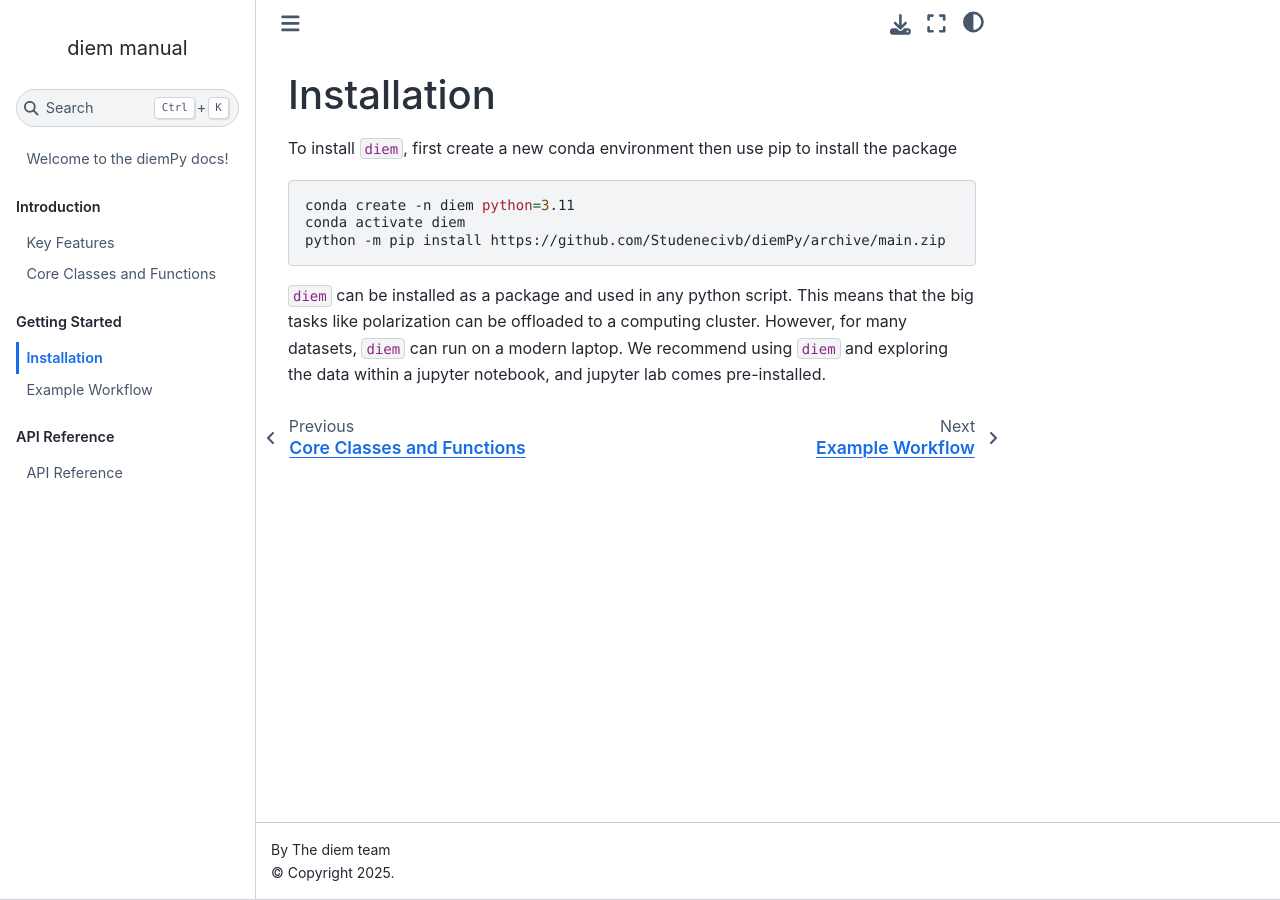
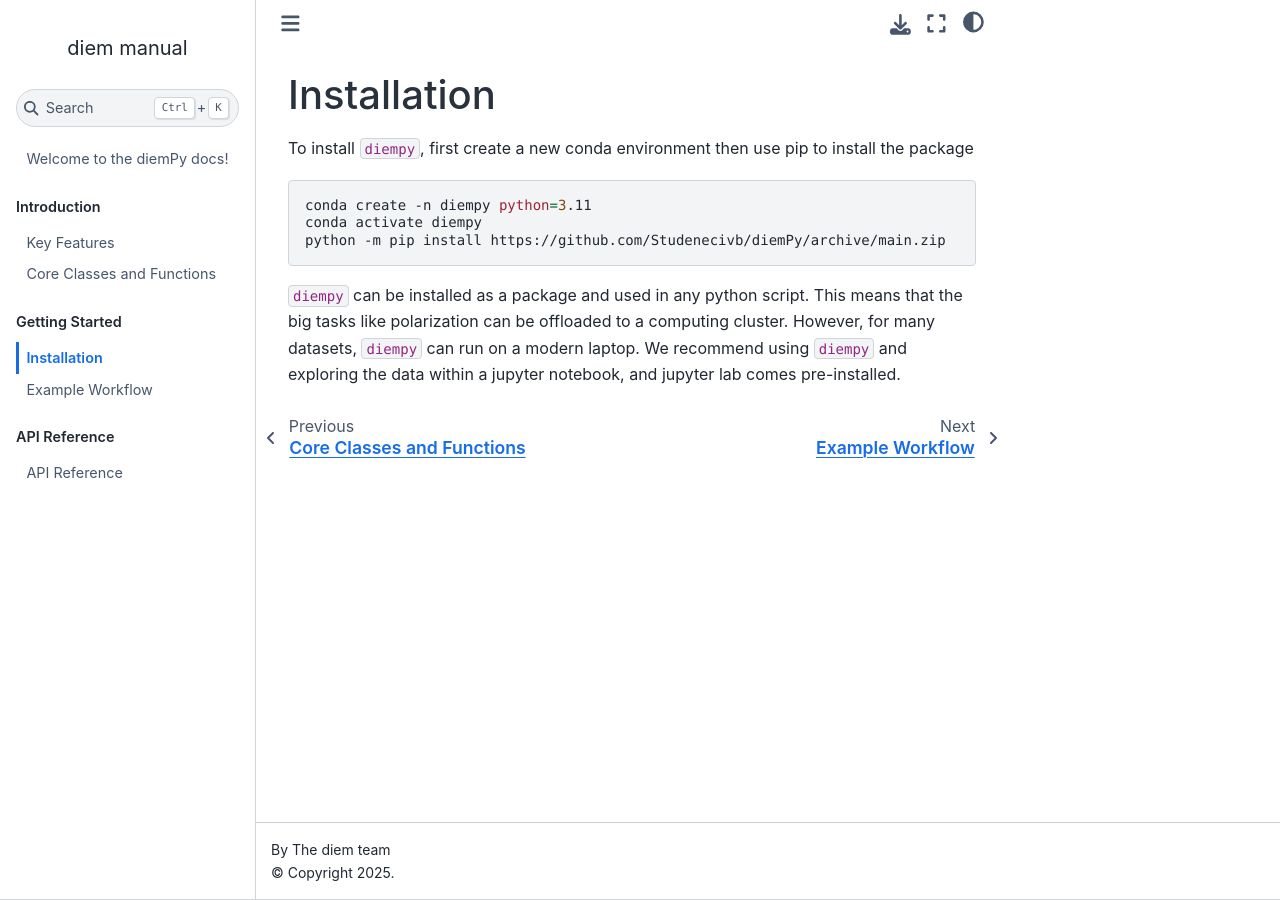
Before and after one commit to DerekSetter/diemPy, a Jupyter Book: the page built from docs/installation.md, in a window 1280 px wide. Built offline with Jupyter Book 1.0.4 settings and Sphinx 7.4.7 and the Sphinx Book theme 1.1.4, drawn with Linux system fonts in a browser that asks for light colours.

Commit message:
conda env name now matches package name 'diempy;

````diff
--- a/docs/installation.md
+++ b/docs/installation.md
@@ -1,11 +1,11 @@
 # Installation
 
-To install `diem`, first create a new conda environment then use pip to install the package
+To install `diempy`, first create a new conda environment then use pip to install the package
 
 ```sh
-conda create -n diem python=3.11
-conda activate diem
+conda create -n diempy python=3.11
+conda activate diempy
 python -m pip install https://github.com/Studenecivb/diemPy/archive/main.zip
 ```
 
-`diem` can be installed as a package and used in any python script. This means that the big tasks like polarization can be offloaded to a computing cluster. However, for many datasets, `diem` can run on a modern laptop. We recommend using `diem` and exploring the data within a jupyter notebook, and jupyter lab comes pre-installed.
+`diempy` can be installed as a package and used in any python script. This means that the big tasks like polarization can be offloaded to a computing cluster. However, for many datasets, `diempy` can run on a modern laptop. We recommend using `diempy` and exploring the data within a jupyter notebook, and jupyter lab comes pre-installed.
````
